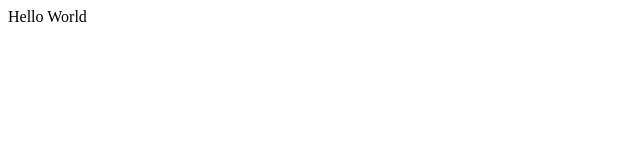
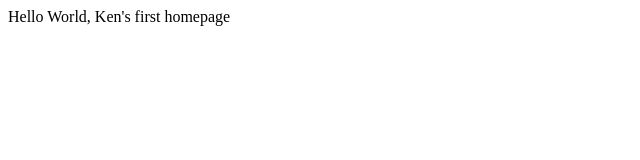
Before and after one commit to ducdo16/ducdo16.github.io, a plain HTML site: page index.html in a window 1280 px wide. Shown: the whole page, without its empty margins (0-640 px from the left). Drawn offline with Linux system fonts and the light colour scheme.

Commit message:
Update index.html

```diff
--- a/index.html
+++ b/index.html
@@ -6,7 +6,8 @@
     <title>Ken Do's Homepage</title>
 </head>
 <body>
-    Hello World
+
+    Hello World, Ken's first homepage
 
 
 
```
